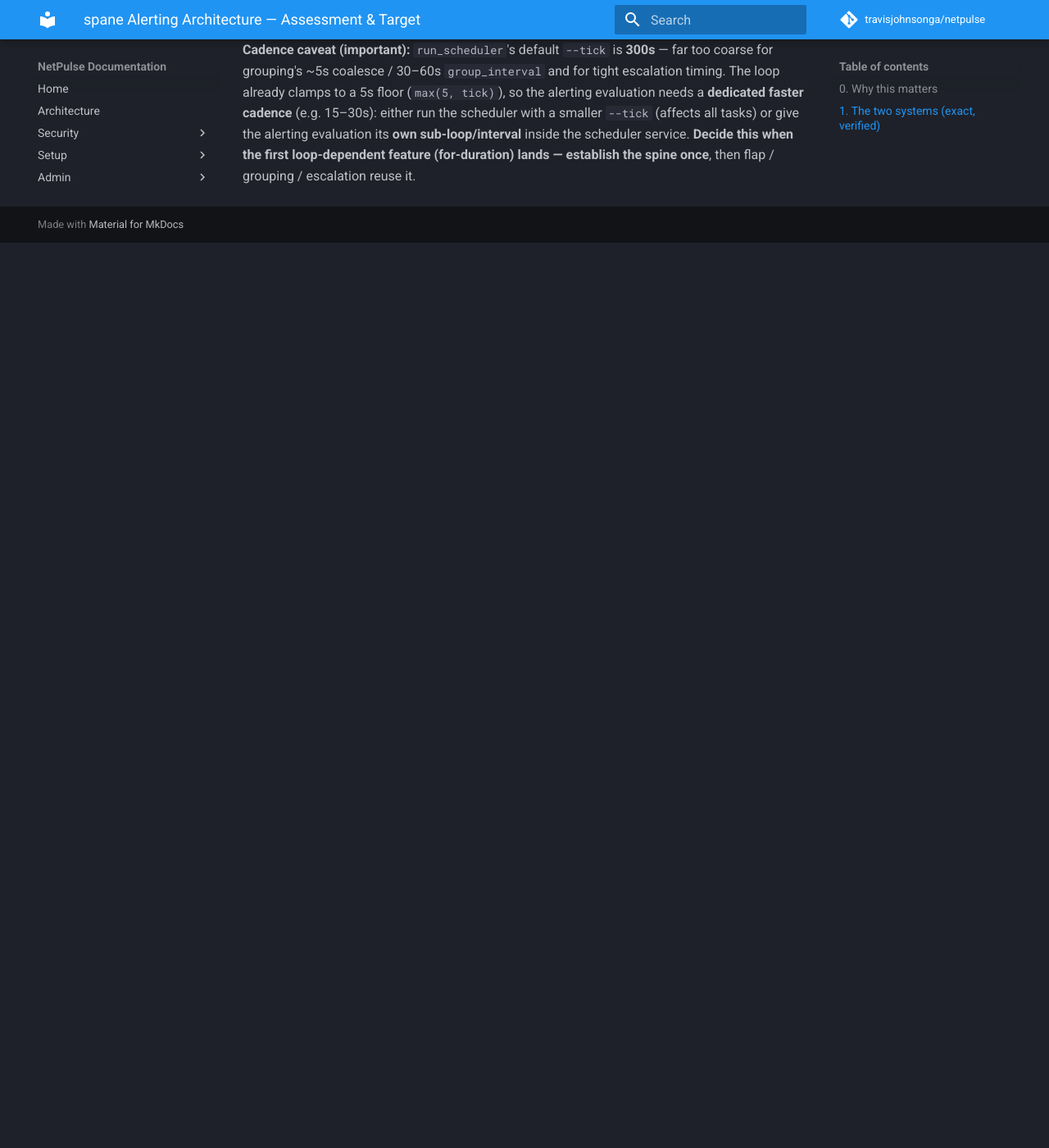
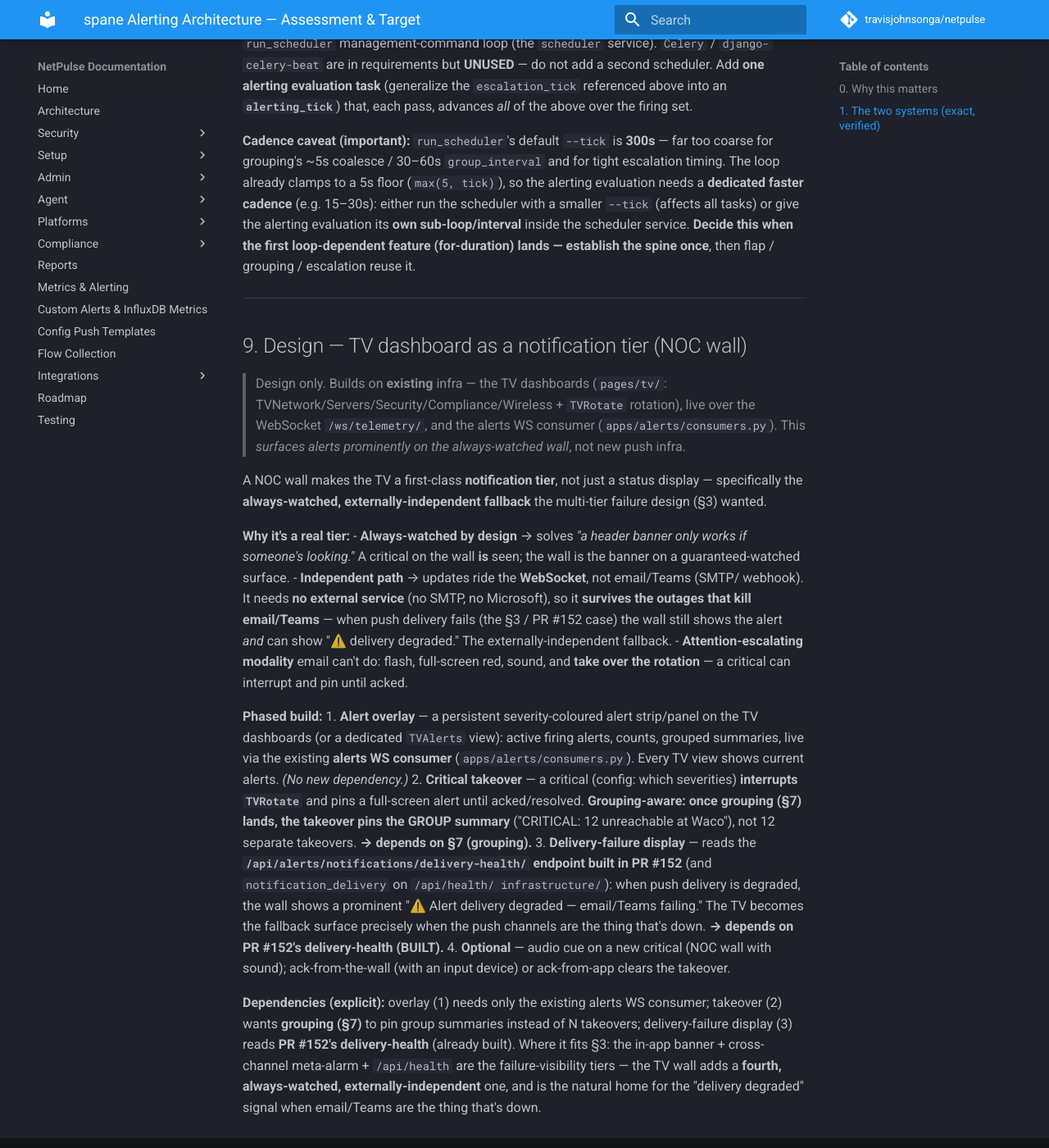
Before and after one commit to travisjohnsonga/netpulse, an MkDocs documentation site: the page built from docs/alerting/alerting-architecture.md, in a window 1280 px wide and 1400 px high, scrolled down 12358 px. Shown: the whole window at 82% size. Built offline with MkDocs 1.6.1 and Material for MkDocs 9.7.7, drawn with Linux system fonts in a browser that asks for light colours; comment, search, counter and statistics services are not loaded; before the commit the page ends 12654 px from its top, so only the background shows below that; some of the changed text lies outside the part shown.

Commit message:
docs(alerting): TV dashboard as a notification tier (NOC wall, §9)
The always-watched, WebSocket-only fallback that survives an email/Teams
outage: alert overlay (existing alerts WS consumer), critical takeover of
TVRotate (grouping-aware → depends on §7), delivery-failure display reading
PR #152's /delivery-health/ (built), optional sound/ack-from-wall. The fourth
failure-visibility tier (§3) — externally independent, no SMTP/Microsoft.
Flag #8 added.

Co-Authored-By: Claude Opus 4.8 (1M context) <noreply@anthropic.com>

```diff
--- a/docs/alerting/alerting-architecture.md
+++ b/docs/alerting/alerting-architecture.md
@@ -367,6 +367,11 @@ metrics on fire→deliver latency and failure rate.
 7. **One shared evaluation loop, not four timers (§8).** for-duration, flap, grouping
    (§7) and escalation are all time-driven re-evaluations — build the spine once (with
    the first feature that needs it: for-duration) on `run_scheduler`, never Celery.
+8. **TV wall as the externally-independent fallback tier (§9).** The NOC wall is the
+   always-watched, WebSocket-only surface that survives an email/Teams outage and
+   shows "delivery degraded" — the fourth failure-visibility tier. Builds on existing
+   TV infra; delivery-failure display reads PR #152's delivery-health (built),
+   critical-takeover wants grouping (§7).
 
 ---
 
@@ -434,3 +439,55 @@ scheduler with a smaller `--tick` (affects all tasks) or give the alerting evalu
 its **own sub-loop/interval** inside the scheduler service. **Decide this when the
 first loop-dependent feature (for-duration) lands — establish the spine once**, then
 flap / grouping / escalation reuse it.
+
+---
+
+## 9. Design — TV dashboard as a notification tier (NOC wall)
+
+> Design only. Builds on **existing** infra — the TV dashboards (`pages/tv/`:
+> TVNetwork/Servers/Security/Compliance/Wireless + `TVRotate` rotation), live over
+> the WebSocket `/ws/telemetry/`, and the alerts WS consumer
+> (`apps/alerts/consumers.py`). This *surfaces alerts prominently on the
+> always-watched wall*, not new push infra.
+
+A NOC wall makes the TV a first-class **notification tier**, not just a status
+display — specifically the **always-watched, externally-independent fallback** the
+multi-tier failure design (§3) wanted.
+
+**Why it's a real tier:**
+- **Always-watched by design** → solves *"a header banner only works if someone's
+  looking."* A critical on the wall **is** seen; the wall is the banner on a
+  guaranteed-watched surface.
+- **Independent path** → updates ride the **WebSocket**, not email/Teams (SMTP/
+  webhook). It needs **no external service** (no SMTP, no Microsoft), so it **survives
+  the outages that kill email/Teams** — when push delivery fails (the §3 / PR #152
+  case) the wall still shows the alert *and* can show "⚠️ delivery degraded." The
+  externally-independent fallback.
+- **Attention-escalating modality** email can't do: flash, full-screen red, sound,
+  and **take over the rotation** — a critical can interrupt and pin until acked.
+
+**Phased build:**
+1. **Alert overlay** — a persistent severity-coloured alert strip/panel on the TV
+   dashboards (or a dedicated `TVAlerts` view): active firing alerts, counts, grouped
+   summaries, live via the existing **alerts WS consumer** (`apps/alerts/consumers.py`).
+   Every TV view shows current alerts. *(No new dependency.)*
+2. **Critical takeover** — a critical (config: which severities) **interrupts
+   `TVRotate`** and pins a full-screen alert until acked/resolved. **Grouping-aware:
+   once grouping (§7) lands, the takeover pins the GROUP summary** ("CRITICAL: 12
+   unreachable at Waco"), not 12 separate takeovers. **→ depends on §7 (grouping).**
+3. **Delivery-failure display** — reads the **`/api/alerts/notifications/delivery-health/`
+   endpoint built in PR #152** (and `notification_delivery` on `/api/health/
+   infrastructure/`): when push delivery is degraded, the wall shows a prominent
+   "⚠️ Alert delivery degraded — email/Teams failing." The TV becomes the fallback
+   surface precisely when the push channels are the thing that's down.
+   **→ depends on PR #152's delivery-health (BUILT).**
+4. **Optional** — audio cue on a new critical (NOC wall with sound); ack-from-the-wall
+   (with an input device) or ack-from-app clears the takeover.
+
+**Dependencies (explicit):** overlay (1) needs only the existing alerts WS consumer;
+takeover (2) wants **grouping (§7)** to pin group summaries instead of N takeovers;
+delivery-failure display (3) reads **PR #152's delivery-health** (already built).
+Where it fits §3: the in-app banner + cross-channel meta-alarm + `/api/health` are the
+failure-visibility tiers — the TV wall adds a **fourth, always-watched,
+externally-independent** one, and is the natural home for the "delivery degraded"
+signal when email/Teams are the thing that's down.
```
